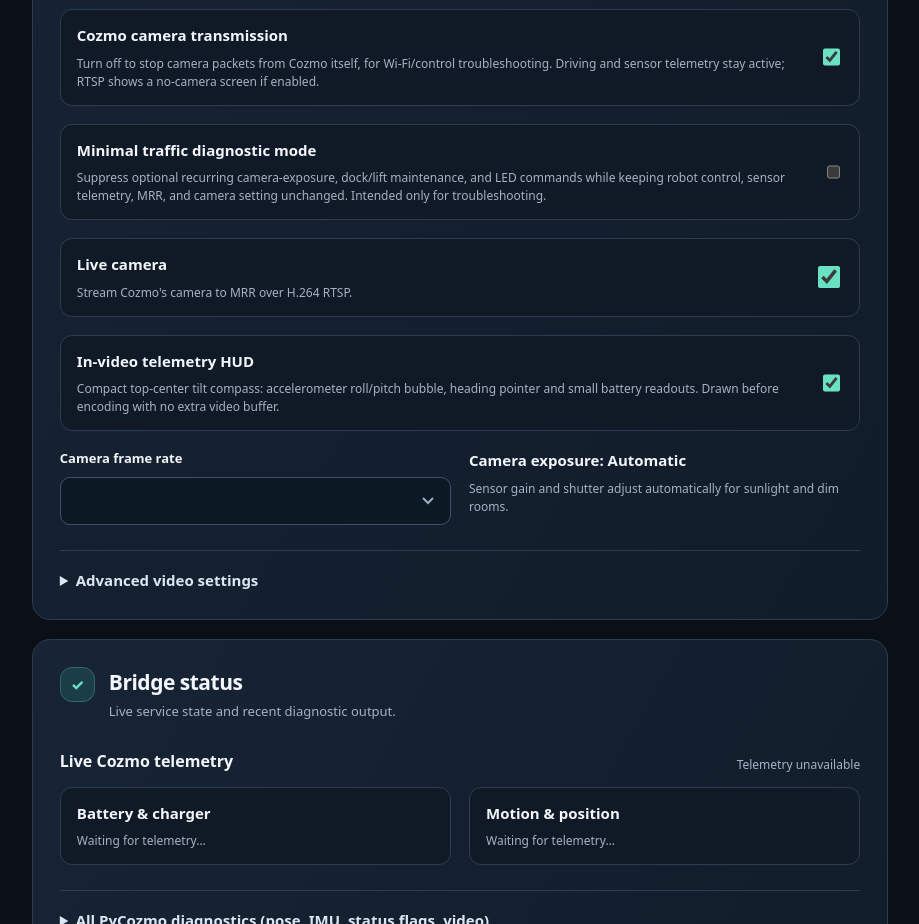
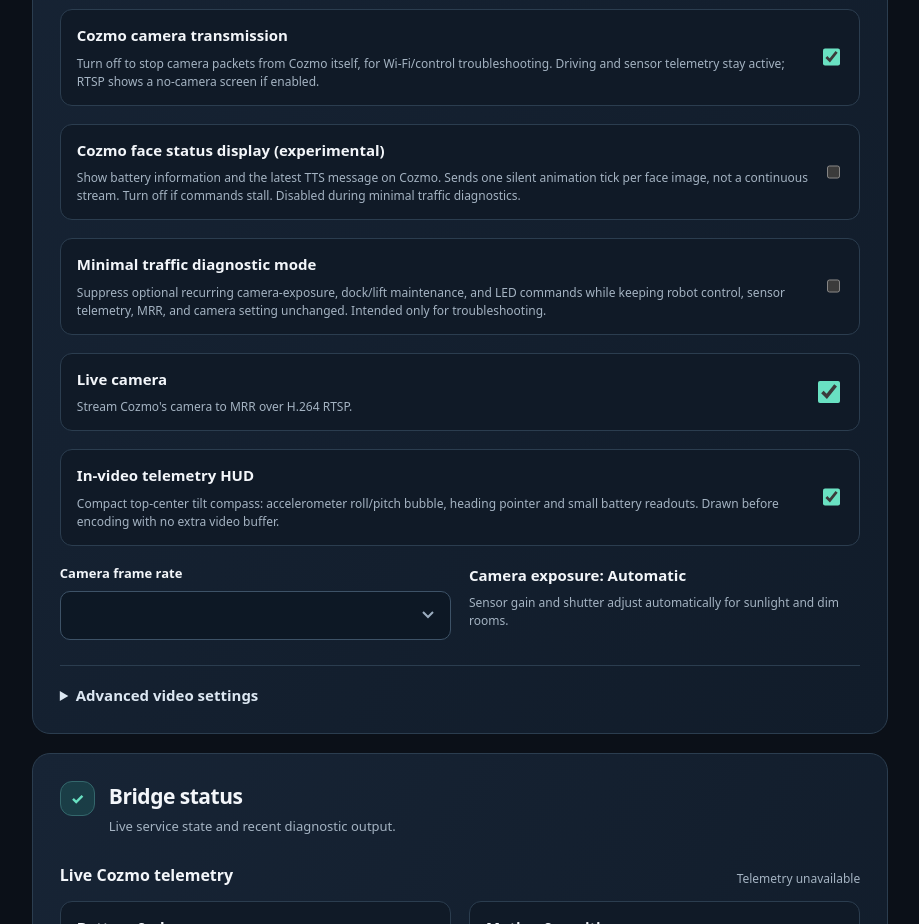
Before and after one commit to legop3/cozmo-roverd, a plain HTML site: page cozmo_roverd/web/index.html in a window 1280 px wide. Shown: the part 1780-2704 px from the top of the page, without its empty margins (315-1234 px from the left). Drawn offline with Linux system fonts and the light colour scheme; no server answers.

Commit message:
Expose opt-in static Cozmo face and remove continuous silence task

```diff
--- a/cozmo_roverd/web/index.html
+++ b/cozmo_roverd/web/index.html
@@ -123,6 +123,7 @@
         <div class="field"><label for="speed">Max driving speed (up to 250 mm/s; measured speed shown in diagnostics)</label><select id="speed"></select></div>
         <div class="field wide"><div class="switch-row"><div><strong>Private rover</strong><p class="hint">Use MRR’s private rover mode for Cozmo.</p></div><input type="checkbox" id="private" aria-label="Enable private rover"></div></div>
         <div class="field wide"><div class="switch-row"><div><strong>Cozmo camera transmission</strong><p class="hint">Turn off to stop camera packets from Cozmo itself, for Wi-Fi/control troubleshooting. Driving and sensor telemetry stay active; RTSP shows a no-camera screen if enabled.</p></div><input type="checkbox" id="camera-enabled" checked aria-label="Enable Cozmo camera transmission"></div></div>
+        <div class="field wide"><div class="switch-row"><div><strong>Cozmo face status display (experimental)</strong><p class="hint">Show battery information and the latest TTS message on Cozmo. Sends one silent animation tick per face image, not a continuous stream. Turn off if commands stall. Disabled during minimal traffic diagnostics.</p></div><input type="checkbox" id="face-enabled" aria-label="Enable experimental Cozmo face status display"></div></div>
         <div class="field wide"><div class="switch-row"><div><strong>Minimal traffic diagnostic mode</strong><p class="hint">Suppress optional recurring camera-exposure, dock/lift maintenance, and LED commands while keeping robot control, sensor telemetry, MRR, and camera setting unchanged. Intended only for troubleshooting.</p></div><input type="checkbox" id="diagnostic-minimal" aria-label="Enable minimal traffic diagnostic mode"></div></div>
         <div class="field wide"><div class="switch-row"><div><strong>Live camera</strong><p class="hint">Stream Cozmo's camera to MRR over H.264 RTSP.</p></div><input type="checkbox" id="video" checked aria-label="Enable live camera"></div></div>
         <div class="field wide"><div class="switch-row"><div><strong>In-video telemetry HUD</strong><p class="hint">Compact top-center tilt compass: accelerometer roll/pitch bubble, heading pointer and small battery readouts. Drawn before encoding with no extra video buffer.</p></div><input type="checkbox" id="hud" checked aria-label="Overlay live telemetry on camera"></div></div>
```
